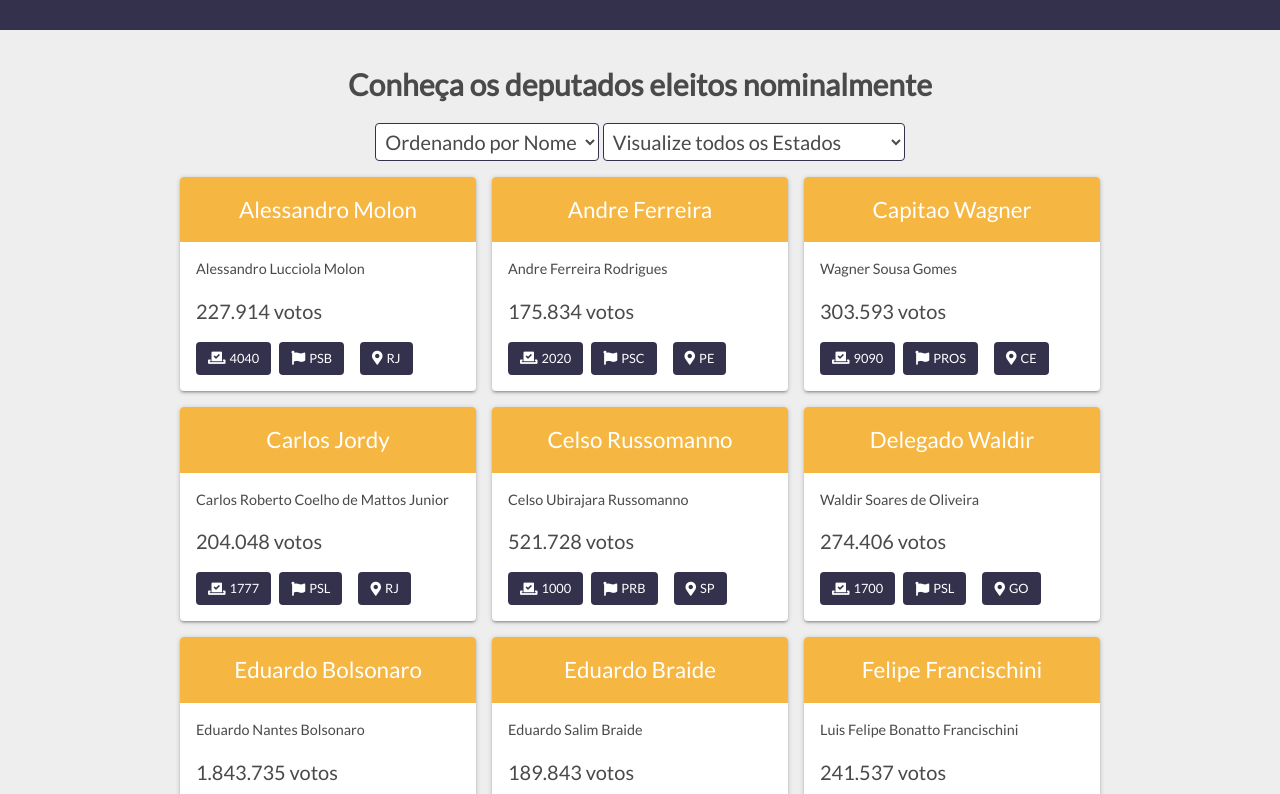
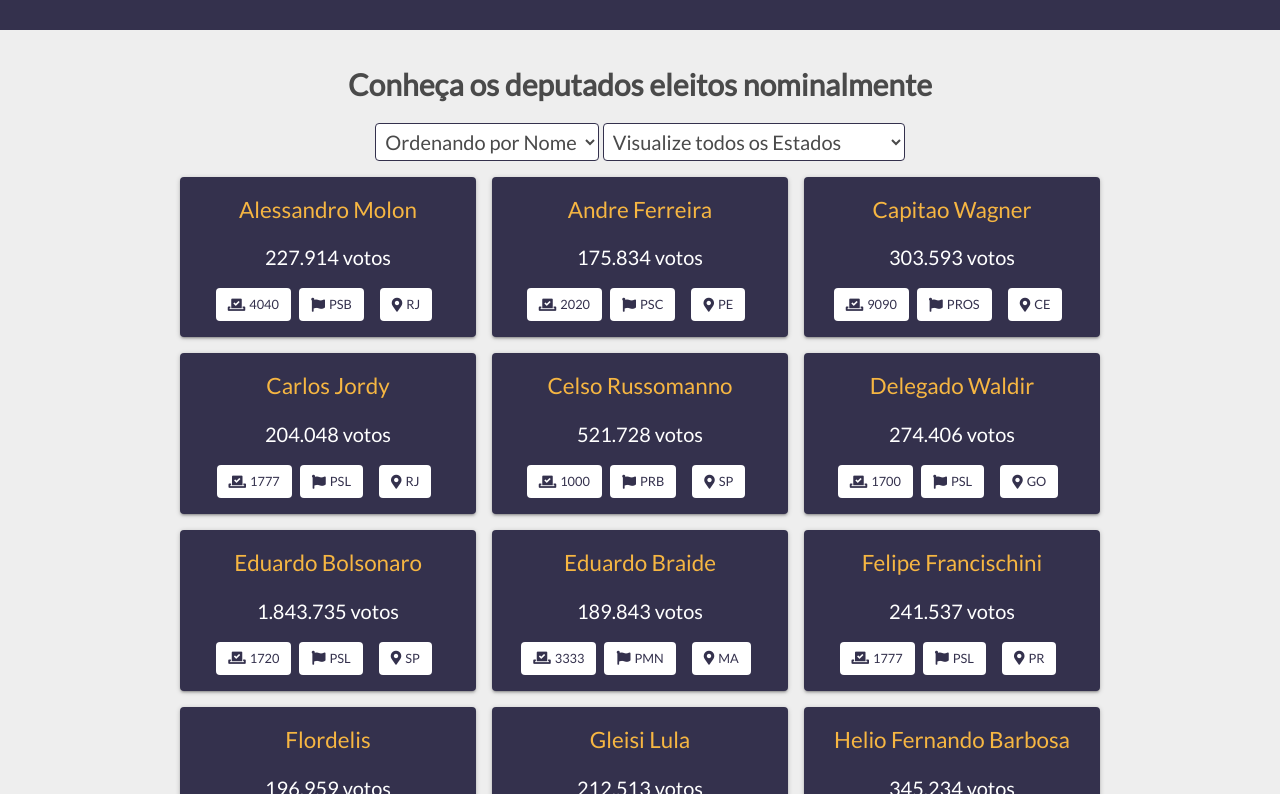
Before and after one commit to legislativo-br/legislativo-br.github.io, a React (Create React App) app: page / in a window 1280 px wide. Shown: the part 1846-2640 px from the top of the page. Built offline with nearby package versions, Linux system fonts and the light colour scheme.

Commit message:
some improvements of Acessbility and update card style

```diff
--- a/src/assets/general.css
+++ b/src/assets/general.css
@@ -110,3 +110,19 @@ a {
 .text-center {
     text-align: center;
 }
+
+/*
+    hide element without break the acessibility.
+    from: https://www.nomensa.com/blog/2017/how-improve-web-accessibility-hiding-elements
+*/
+.hide-element {
+    border: 0;
+    clip: rect(1px 1px 1px 1px); /* IE6, IE7 */
+    clip: rect(1px, 1px, 1px, 1px);
+    height: 1px;
+    margin: -1px;
+    overflow: hidden;
+    padding: 0;
+    position: absolute;
+    width: 1px;
+}
--- a/src/components/CandidateBox.js
+++ b/src/components/CandidateBox.js
@@ -1,19 +1,22 @@
 import React from "react";
-import styled from "styled-components";
+import { initial } from 'lodash-es';
 
 import Chip from "./Chip";
-import { Card, CardTitle, CardContent } from '../styles';
+import { Card, CardTitle, CardContent, ChipsContainer } from '../styles';
 import { formatNumber } from "../support/utils";
-import { ChipsContainer } from '../styles';
 
-const CandidateName = styled.p`
-  font-size: 0.9rem;
-  margin: 0;
-`;
+const getCandidateName = name => {
+  const splits = name.split(' ')
+
+  if (splits.length <= 3) {
+    return splits.join(' ')
+  }
+
+  return initial(splits).join(' ')
+}
 
 const Component = props => {
   const {
-    name,
     urne_name,
     number,
     sigla_party,
@@ -24,12 +27,10 @@ const Component = props => {
   return (
     <Card>
       <CardTitle>
-        <span>{urne_name}</span>
+        <span>{getCandidateName(urne_name)}</span>
       </CardTitle>
 
       <CardContent>
-        <CandidateName>{name}</CandidateName>
-
         <p>{formatNumber(votes)} votos</p>
 
         <ChipsContainer>
--- a/src/components/Chip.js
+++ b/src/components/Chip.js
@@ -7,8 +7,8 @@ const ChipContainer = styled.div`
   padding: 7px 12px;
   border-radius: 4px;
   border: none;
-  background-color: #34314D;
-  color: white;
+  background-color: white;
+  color: #34314D;
   font-size: 0.8rem;
 
   i {
--- a/src/components/Menu.js
+++ b/src/components/Menu.js
@@ -81,16 +81,22 @@ const LinksItem = styled.div`
 const Menu = props => {
   return (
     <MenuContainer>
-      <Link to="/">
+      <Link to="/" title="Ir para a Página Principal">
         <LogoContainer>
           <img src={Logo} alt="" />
         </LogoContainer>
       </Link>
 
       <LinksItem>
-        <Link className="link-item" to="/states"> Estados </Link>
+        <Link
+          title="Confira a página com os resultados por Estado"
+          className="link-item"
+          to="/states"> Estados </Link>
 
-        <Link className="link-item" to="/about"> Sobre </Link>
+        <Link
+          title="Conheça o projeto"
+          className="link-item"
+          to="/about"> Sobre </Link>
 
         <a
           target="blank"
--- a/src/components/Select.js
+++ b/src/components/Select.js
@@ -13,15 +13,21 @@ const Select = styled.select`
   max-width: 100%;
 `;
 
+const Wrapper = styled.div`
+`;
+
 const Component = props => {
   return (
-    <Select value={props.value} onChange={props.onChange}>
+    <Wrapper>
+      <label className="hide-element" htmlFor={props.id}>{props.label}</label>
+      <Select id={props.id} value={props.value} onChange={props.onChange}>
         {
           props.options.map((option, key) => {
             return <option value={option.value} key={key}> {option.label} </option>
           })
         }
       </Select>
+    </Wrapper>
   )
 };
 
--- a/src/pages/main/components/CandidatesFilter.js
+++ b/src/pages/main/components/CandidatesFilter.js
@@ -10,7 +10,7 @@ const Container = styled.div`
   flex-wrap: wrap;
   justify-content: center;
 
-  select:first-child {
+  & :first-child {
     margin-right: 4px;
   }
 
@@ -19,7 +19,7 @@ const Container = styled.div`
       width: 100%;
     }
 
-    select:first-child {
+    & :first-child {
       margin-right: 0;
       margin-bottom: 0.5rem;
     }
@@ -67,12 +67,16 @@ export default class CandidatesFilter extends Component {
     return (
       <Container>
         <Select
+          label="Ordene por"
+          id="select_order"
           value={order}
           options={orderOptions}
           onChange={this.props.onChangeOrder}
         />
 
         <Select
+          label="Visualize todos os Estados"
+          id="select_state"
           value={state}
           options={stateOptions}
           onChange={this.props.onChangeState}
--- a/src/styles.js
+++ b/src/styles.js
@@ -85,6 +85,7 @@ export const PrimaryButton = styled(Button)`
 
 export const ChipsContainer = styled.div`
   display: flex;
+  justify-content: center;
   margin-top: 1rem;
 
   div:not(:first-child) {
@@ -97,8 +98,9 @@ export const Card = styled.div`
   position: relative;
   box-shadow: 0 1px 5px rgba(0, 0, 0, 0.2), 0 2px 2px rgba(0, 0, 0, 0.14),
     0 3px 1px -2px rgba(0, 0, 0, 0.12);
+  background-color: #34314D;
+  color: white;
   border-radius: 4px;
-  background-color: white;
   text-align: left;
   overflow: hidden;
 
@@ -112,11 +114,11 @@ export const CardTitle = styled.div`
   text-align: center;
   margin: 0;
   padding: 1rem 1.2rem;
-  background-color: #F6B642;
-  color: white;
+  color: #F6B642;
   font-size: 1.4rem;
 `;
 
 export const CardContent = styled.section`
-  padding: 1rem;
+  padding: 0 1rem 1rem 1rem;
+  text-align: center;
 `;
```
Lines whose indentation alone changed are shown as unchanged.
